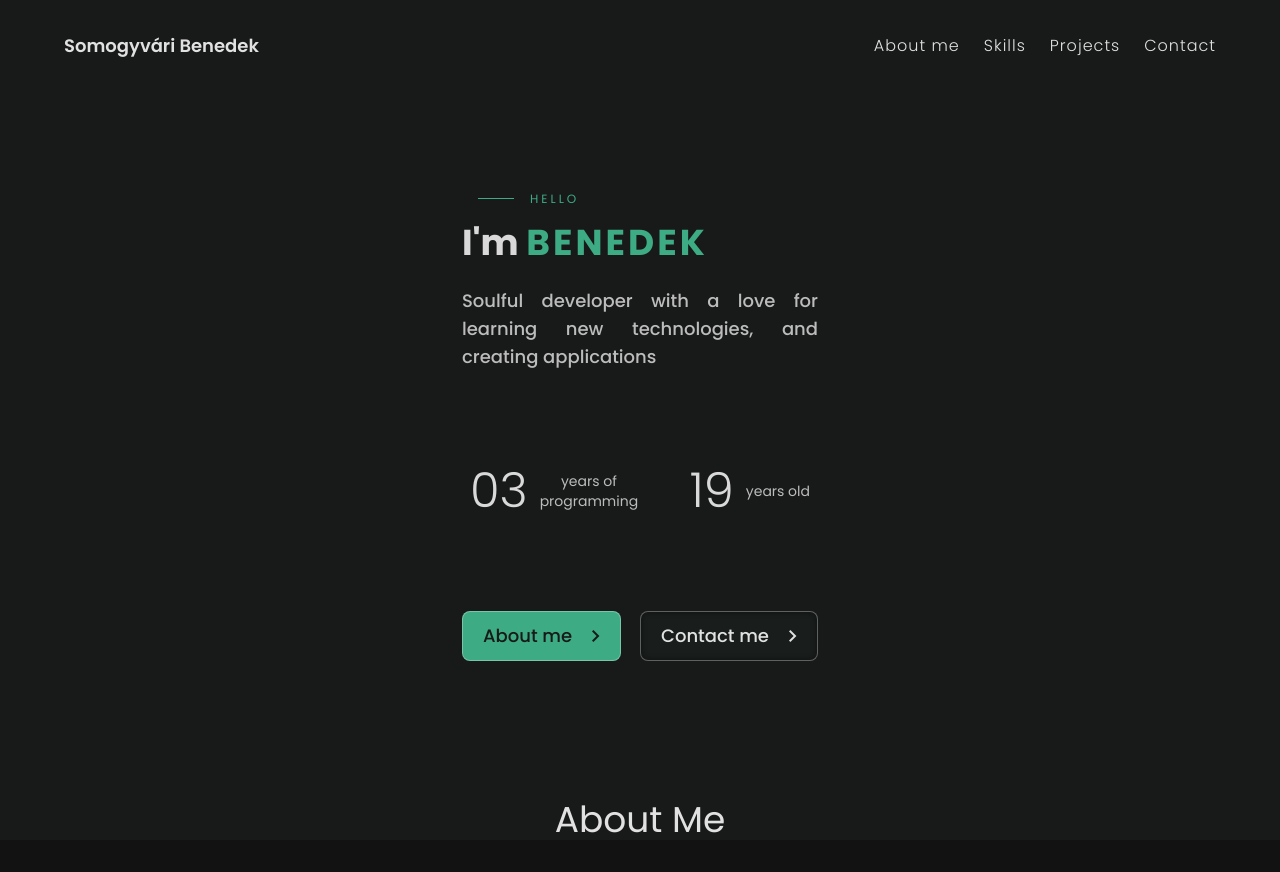
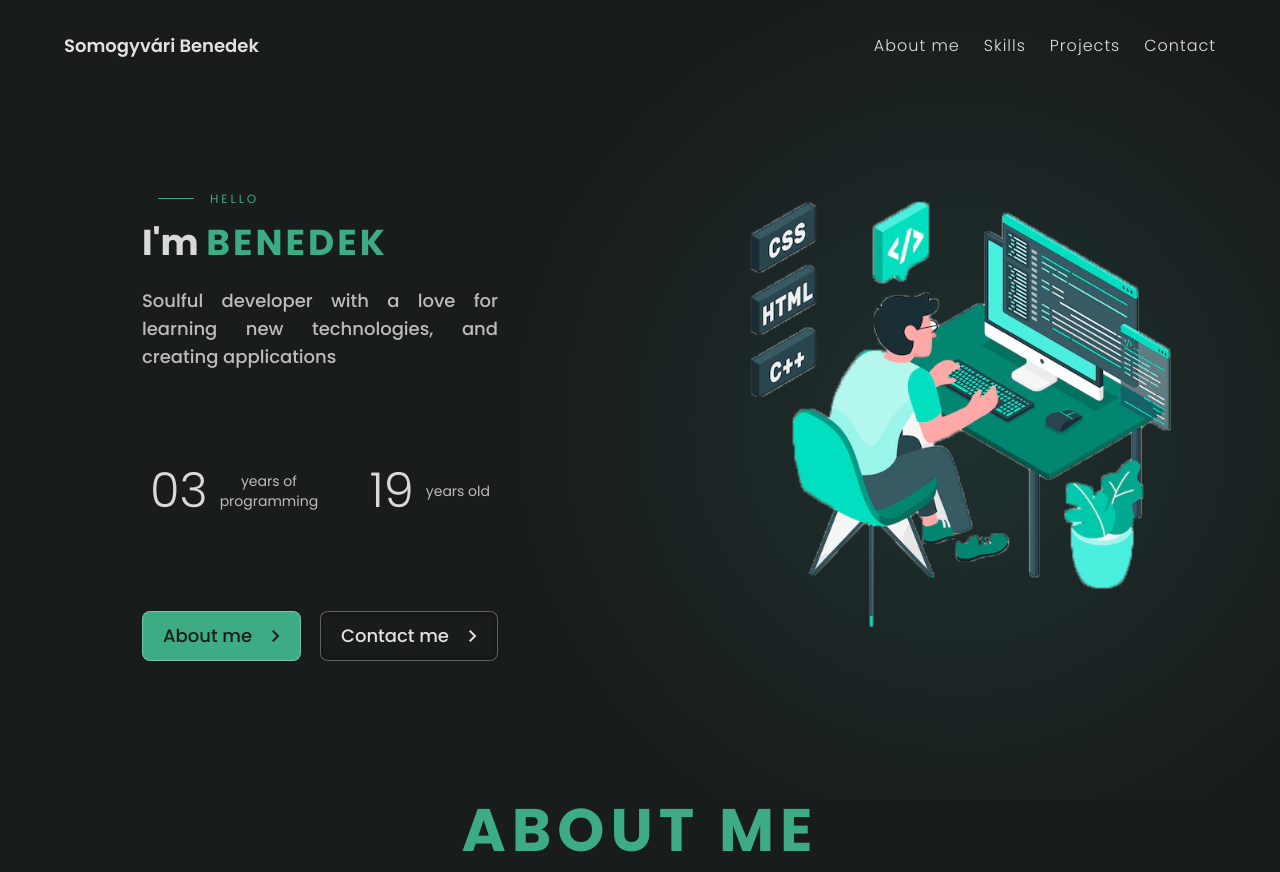
Before and after one commit to Resongeo/resongeo.github.io, a Svelte app: page / in a window 1280 px wide. Before the commit the page ends 845 px from the top, so only its background shows below. Built offline with nearby package versions, Linux system fonts and the light colour scheme.

Commit message:
placeholder image
also bg color change

```diff
--- a/index.html
+++ b/index.html
@@ -7,7 +7,7 @@
     <link rel="stylesheet" href="https://fonts.googleapis.com/css2?family=Material+Symbols+Outlined:opsz,wght,FILL,GRAD@48,500,0,-25" />
     <title>Somogyvári Benedek | Portfolio</title>
   </head>
-  <body class="bg-default-bg">
+  <body>
     <div id="app"></div>
     <script type="module" src="/src/main.js"></script>
   </body>
--- a/src/AboutMe.svelte
+++ b/src/AboutMe.svelte
@@ -3,7 +3,7 @@
 </script>
 
 <section id="about">
-    <h1 class="text-center text-4xl">About Me</h1>
+    <h1 class="text-center text-6xl font-bold tracking-widest text-primary">ABOUT ME</h1>
 </section>
 
 <style lang="scss">
--- a/src/Header.svelte
+++ b/src/Header.svelte
@@ -47,7 +47,7 @@
     </ul>
   </div>
 
-  <div class="flex items-center justify-center w-full flex-1 mb-10">
+  <div class="flex items-center justify-center w-full flex-1 mb-10 xl:grid-cols-2 xl:grid xl:place-items-center 2xl:w-[1536px] 2xl:mx-auto">
     <div class="hello-container p-3">
       <div class="flex items-center">
         <div class="w-9 bg-primary h-[1px] mx-4"></div>
@@ -77,6 +77,11 @@
         <PrimaryButton text="About me" target="#about" />
         <SecondaryButton text="Contact me" target="#contact" />
       </div>
+    </div>
+
+    <div class="hidden xl:grid place-items-center">
+      <img class="w-[500px] absolute z-20" src="images/placeholder.png" alt="dude is programming">
+      <div class="radial-glow z-10 w-[900px] h-[900px] absolute"></div>
     </div>
   </div>
 </header>
--- a/src/style/base.scss
+++ b/src/style/base.scss
@@ -2,7 +2,7 @@
   font-family: "Poppins", sans-serif;
 
   color: rgba(255, 255, 255, 0.87);
-  background-color: #121212;
+  @apply bg-default-bg;
 
   box-sizing: border-box;
 
--- a/src/style/common.scss
+++ b/src/style/common.scss
@@ -2,9 +2,13 @@
     border: 1px solid rgba(255, 255, 255, 0.3);
     z-index: 2;
 
-    @apply flex items-center justify-between text-lg font-medium py-[0.65rem] pl-5 pr-3 rounded-lg transition-colors;
+    @apply flex items-center justify-between text-base sm:text-lg font-medium py-[0.65rem] pl-5 pr-3 rounded-lg transition-colors;
 
     span {
         @apply transition-transform;
     }
 }
+
+.radial-glow {
+    background: radial-gradient(50% 50% at 50% 50%, rgba(61, 171, 171, 0.14) 0%, rgba(61, 171, 138, 0.00) 100%);
+}
--- a/tailwind.config.js
+++ b/tailwind.config.js
@@ -7,9 +7,9 @@ export default {
   theme: {
     extend: {
       colors: {
-        'default-bg': '#181919',
+        'default-bg': '#191C1C',
         'primary': '#3DAB83',
-        'secondary': '#191D1C',
+        'secondary': '#191C1C',
         'title': '#D9D9D9',
         'default-text': '#BCBCBC',
       },
```
Also changed, not shown: public/images/placeholder.png (added).
